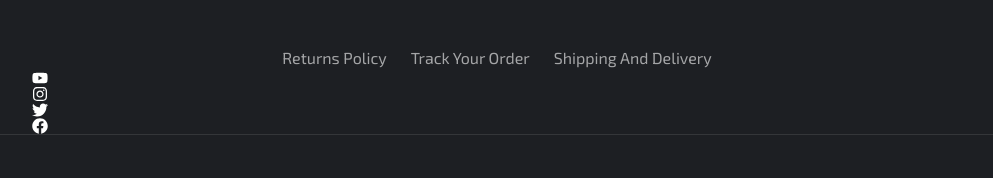
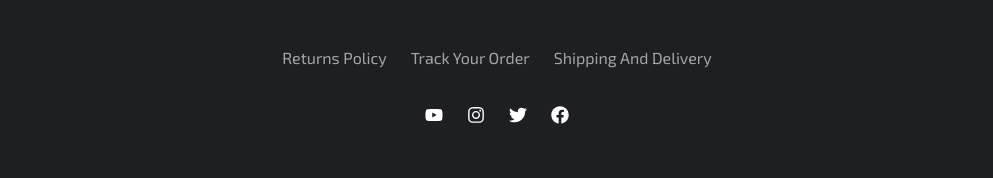
Before and after one commit to Edyane/Photoland, a React (Create React App) app in the folder client/: page / in a window 1280 px wide. Shown: the part 1484-1662 px from the top of the page, without its empty margins (143-1136 px from the left). Built offline with nearby package versions, Linux system fonts and the light colour scheme; no server answers.

Commit message:
feat: adicionando estilo aos ícones de redes sociais

```diff
--- a/client/src/components/Footer.js
+++ b/client/src/components/Footer.js
@@ -24,13 +24,13 @@ const Footer = () => {
 					</button>
 				</form>
 				{/* links */}
-				<div className="text-base text-white/60 flex gap-x-6 capitalize max-w-max mx-auto">
+				<div className="text-base text-white/60 flex gap-x-6 capitalize max-w-max mx-auto mb-9">
 					<a href='#' className="hover:text-white transition all">Returns policy</a>
 					<a href='#' className="hover:text-white transition all">Track your order</a>
 					<a href='#' className="hover:text-white transition all">Shipping and delivery</a>
 				</div>
 				{/* socials */}
-				<div>
+				<div className="flex gap-x-6 max-w-max mx-auto text-lg mb-16">
 					<a href="#" className="hover:text-white transition all">
 						<FaYoutube />
 					</a>
```
